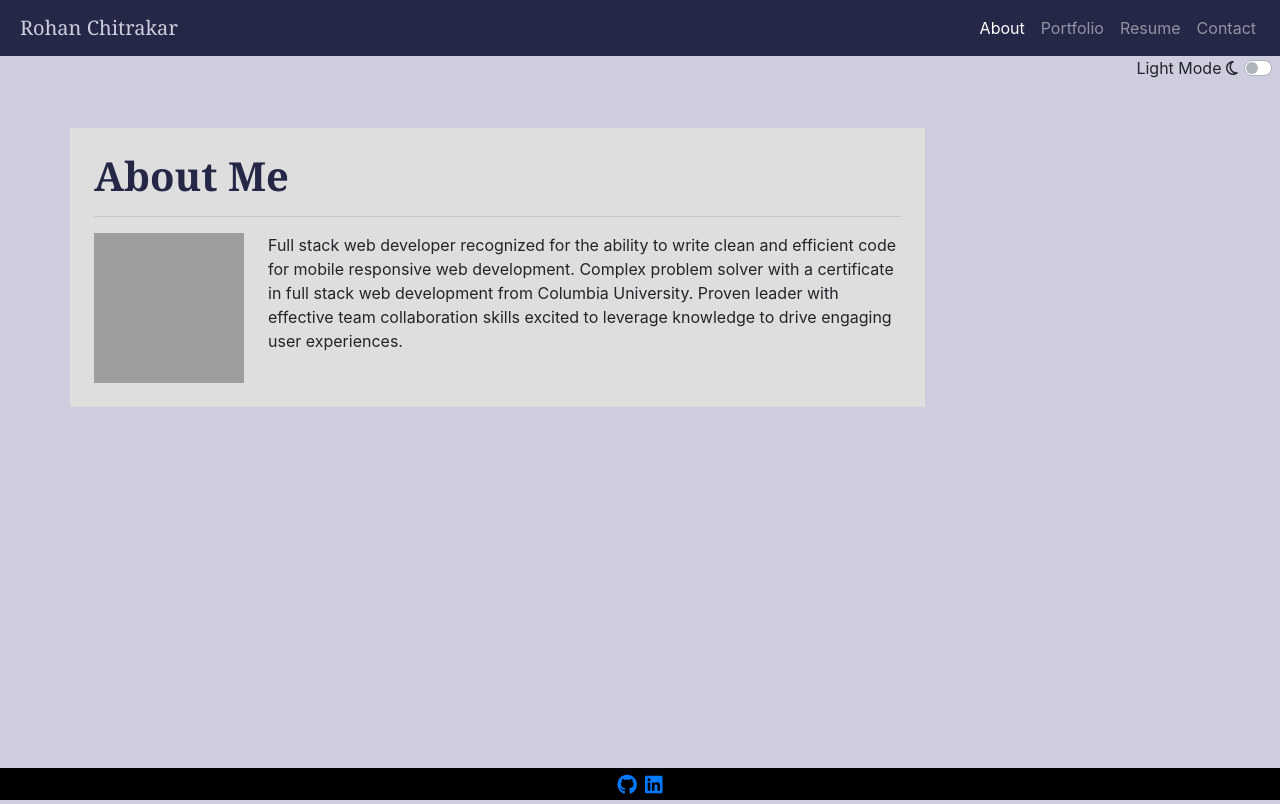
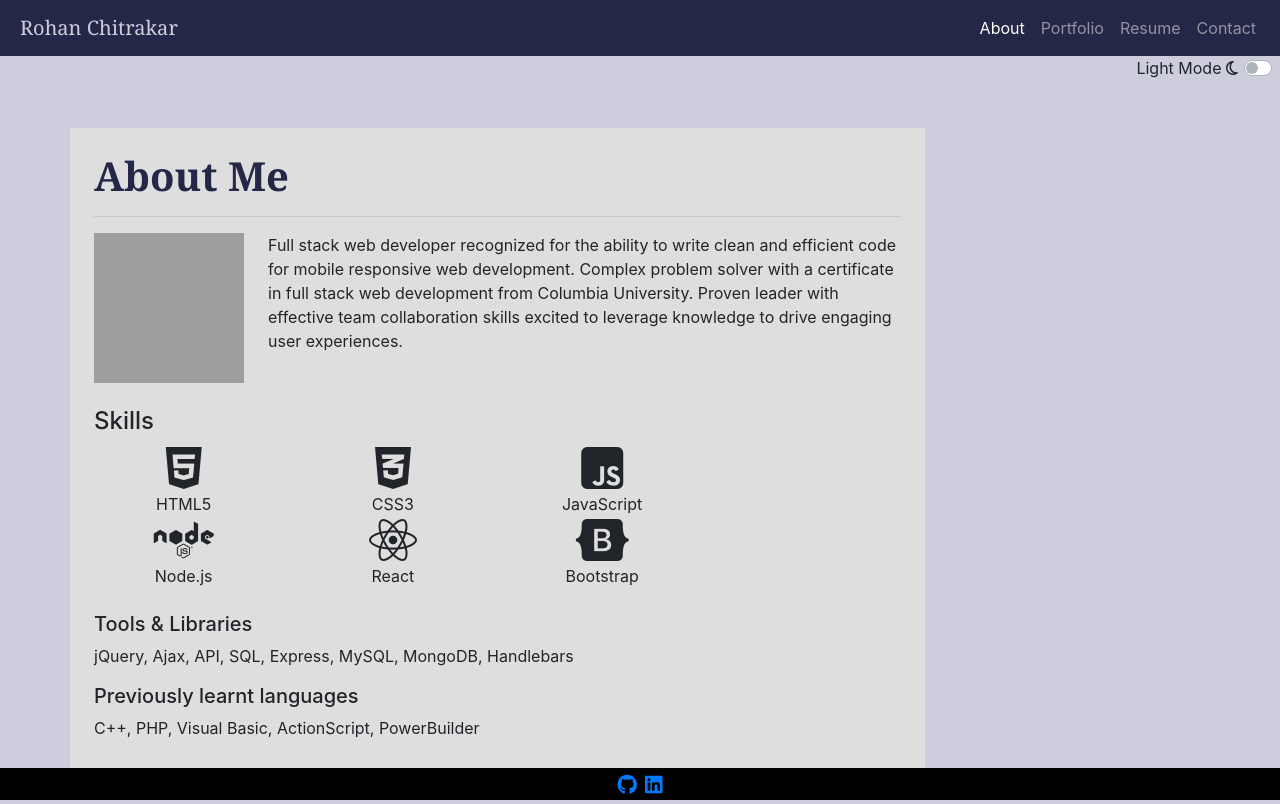
Before and after one commit to roan1088/roan1088.github.io, a React (Create React App) app: page / in a window 1280 px wide. Built offline with nearby package versions, Linux system fonts and the light colour scheme; grey boxes are pictures that could not be loaded.

Commit message:
Added skills to the home page

```diff
--- a/src/pages/Home/index.js
+++ b/src/pages/Home/index.js
@@ -1,5 +1,6 @@
 import React, { useEffect } from "react";
 import MainHeading from "../../components/MainHeading";
+import Skill from "../../components/Skill";
 
 function Home() {
   useEffect(() => {
@@ -15,6 +16,23 @@ function Home() {
           <p>Full stack web developer recognized for the ability to write clean and efficient code for mobile responsive web development. Complex problem solver with a certificate in full stack web development from Columbia University. Proven leader with effective team collaboration skills excited to leverage knowledge to  drive engaging user experiences.</p>
         </div>
       </div>
+      <br />
+      <h4>Skills</h4>
+      <div className="row">
+        <Skill code="html5" name="HTML5" />
+        <Skill code="css3-alt" name="CSS3" />
+        <Skill code="js-square" name="JavaScript" />
+      </div>
+      <div className="row">
+        <Skill code="node" name="Node.js" />
+        <Skill code="react" name="React" />
+        <Skill code="bootstrap" name="Bootstrap" />
+      </div>
+      <br />
+      <h5>Tools & Libraries</h5>
+      <p>jQuery, Ajax, API, SQL, Express, MySQL, MongoDB, Handlebars</p>
+      <h5>Previously learnt languages</h5>
+      <p>C++, PHP, Visual Basic, ActionScript, PowerBuilder</p>
     </>
   );
 }
```
